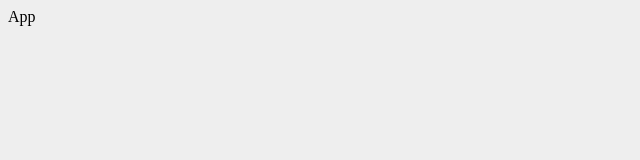
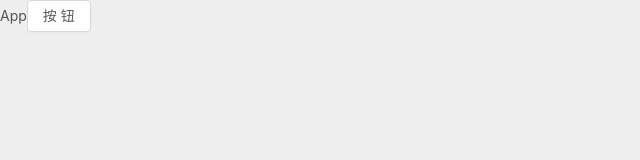
Before and after one commit to lvhuitailang/react-lesson05, a React (Create React App) app: page / in a window 1280 px wide. Shown: the top 160 px of the page, without its empty margins (0-640 px from the left). Built offline with nearby package versions, Linux system fonts and the light colour scheme.

Commit message:
'添加antd和主题'

```diff
--- a/config-overrides.js
+++ b/config-overrides.js
@@ -1,6 +1,7 @@
 const {
     override,
     addLessLoader,//less样式
+    fixBabelImports,  //按需引入样式
 } = require('customize-cra');
 const modifyVars = require('./theme');
 
@@ -12,4 +13,9 @@ module.exports = override(
             modifyVars: modifyVars
         },
     }),
+    fixBabelImports('import', {
+        libraryName: 'antd',
+        libraryDirectory: 'es',
+        style: true,//这里要写true
+    }),
 );
--- a/package.json
+++ b/package.json
@@ -6,6 +6,7 @@
     "@testing-library/jest-dom": "^4.2.4",
     "@testing-library/react": "^9.5.0",
     "@testing-library/user-event": "^7.2.1",
+    "antd": "^4.6.5",
     "react": "^16.13.1",
     "react-dom": "^16.13.1",
     "react-scripts": "3.4.3"
@@ -32,6 +33,7 @@
     ]
   },
   "devDependencies": {
+    "babel-plugin-import": "^1.13.0",
     "customize-cra": "^1.0.0",
     "less": "^3.12.2",
     "less-loader": "^7.0.1",
--- a/src/App.js
+++ b/src/App.js
@@ -1,11 +1,16 @@
 import React, {Component} from 'react';
 import './index.less'
+
+import {
+    Button
+} from "antd";
 
 class App extends Component {
     render() {
         return (
             <div>
                 App
+                <Button >按钮</Button>
             </div>
         );
     }
--- a/theme.js
+++ b/theme.js
@@ -1,5 +1,5 @@
 module.exports = {
-    '@primary-color':'#f00', // 全局主色
+    '@primary-color':'#1890ff', // 全局主色
     '@link-color':'#1890ff', // 链接色
     '@success-color':'#52c41a', // 成功色
     '@warning-color':'#faad14', // 警告色
```
Also changed, not shown: 2 other files (tests, documents, lock files or other folders).
